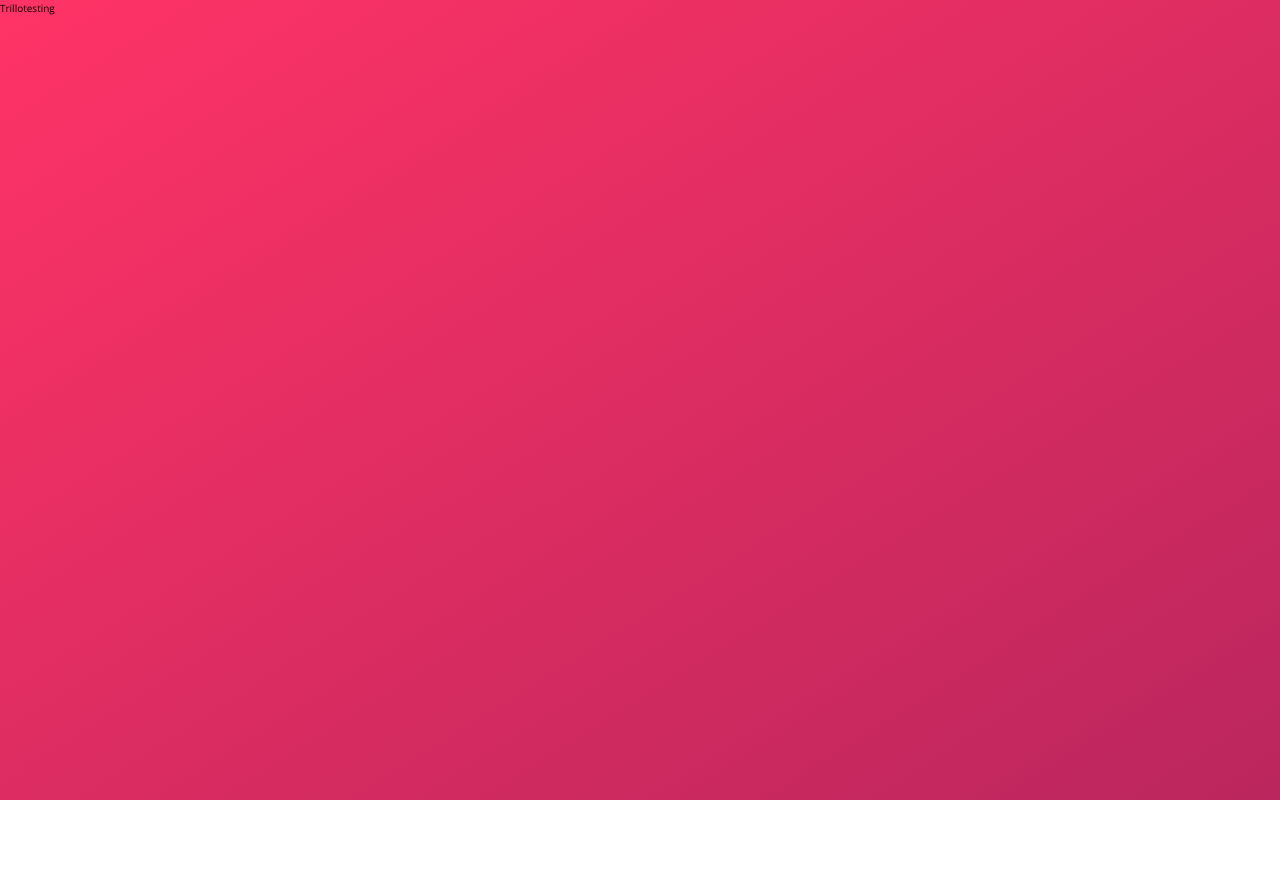
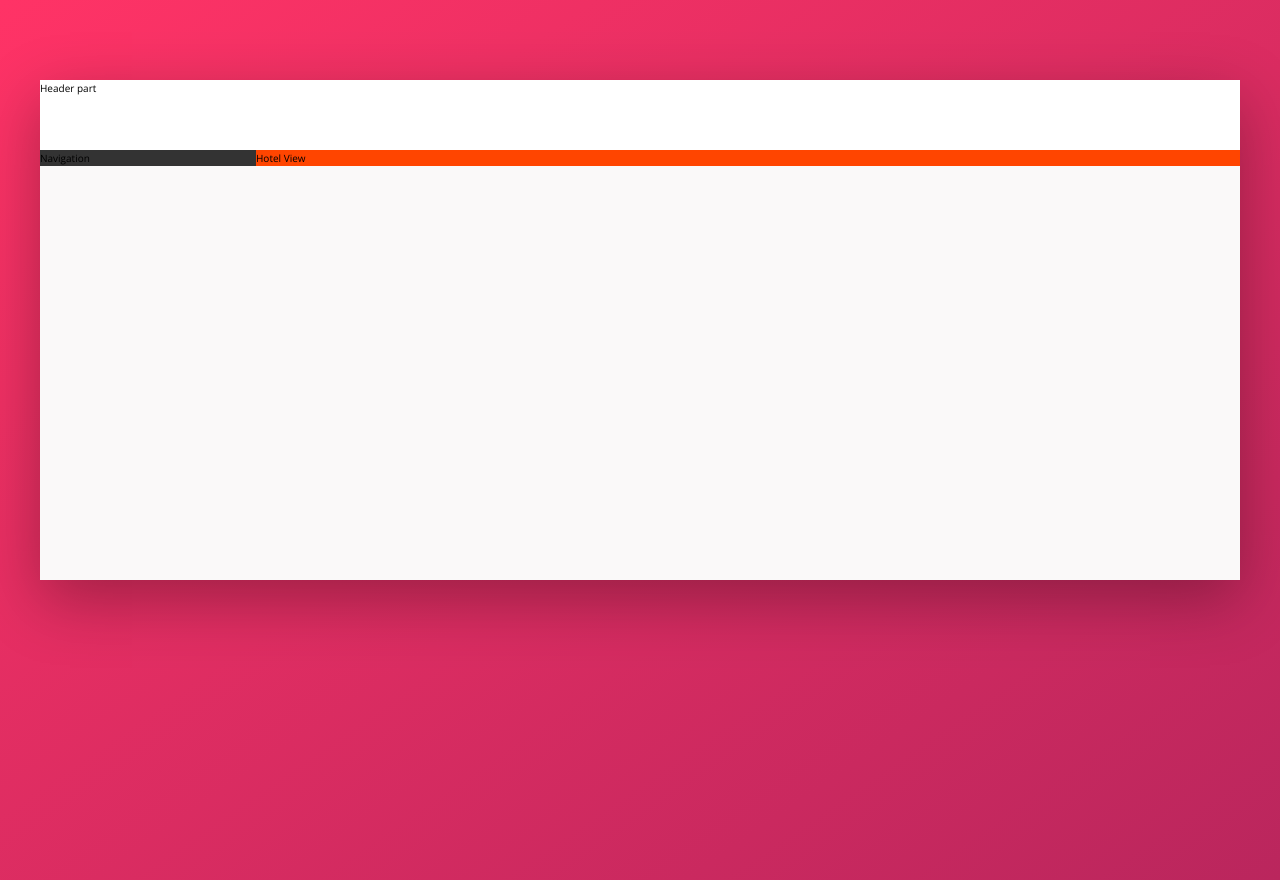
Before and after one commit to sjfox26/trillo_flexbox, a website: page index.html in a window 1280 px wide. Before the commit the page ends 800 px from the top, so only its background shows below. Drawn offline with nearby package versions, Linux system fonts and the light colour scheme.

Commit message:
code up basic layout

```diff
--- a/index.html
+++ b/index.html
@@ -11,6 +11,18 @@
         <title>trillo &mdash; Your all-in-one booking app</title>
     </head>
     <body>
-        Trillotesting
+        <div class="container">
+            <header class="header">
+                Header part
+            </header>
+            <div class="content">
+                <nav class="sidebar">
+                    Navigation
+                </nav>
+                <main class="hotel-view">
+                    Hotel View
+                </main>
+            </div>
+        </div>
     </body>
 </html>
--- a/sass/_base.scss
+++ b/sass/_base.scss
@@ -11,6 +11,8 @@
   --color-grey-dark-1: #333;
   --color-grey-dark-2: #777;
   --color-grey-dark-3: #999;
+
+  --shadow-dark: 0 2rem 6rem rgba(0,0,0,.3);
 }
 
 * {
--- a/sass/_layout.scss
+++ b/sass/_layout.scss
@@ -0,0 +1,30 @@
+.container {
+  max-width: 120rem;
+  margin: 8rem auto;
+  background-color: var(--color-grey-light-1);
+  box-shadow: var(--shadow-dark);
+
+  min-height: 50rem;
+}
+
+.header {
+  height: 7rem;
+  background-color: #fff;
+  border-bottom: var(--color-grey-light-2);
+}
+
+.content {
+  display: flex;
+}
+
+.sidebar {
+  background-color: var(--color-grey-dark-1);
+
+  flex: 0 0 18%;
+}
+
+.hotel-view {
+  background-color: orangered;
+
+  flex: 1;
+}
```
Also changed, not shown: css/style.css.
